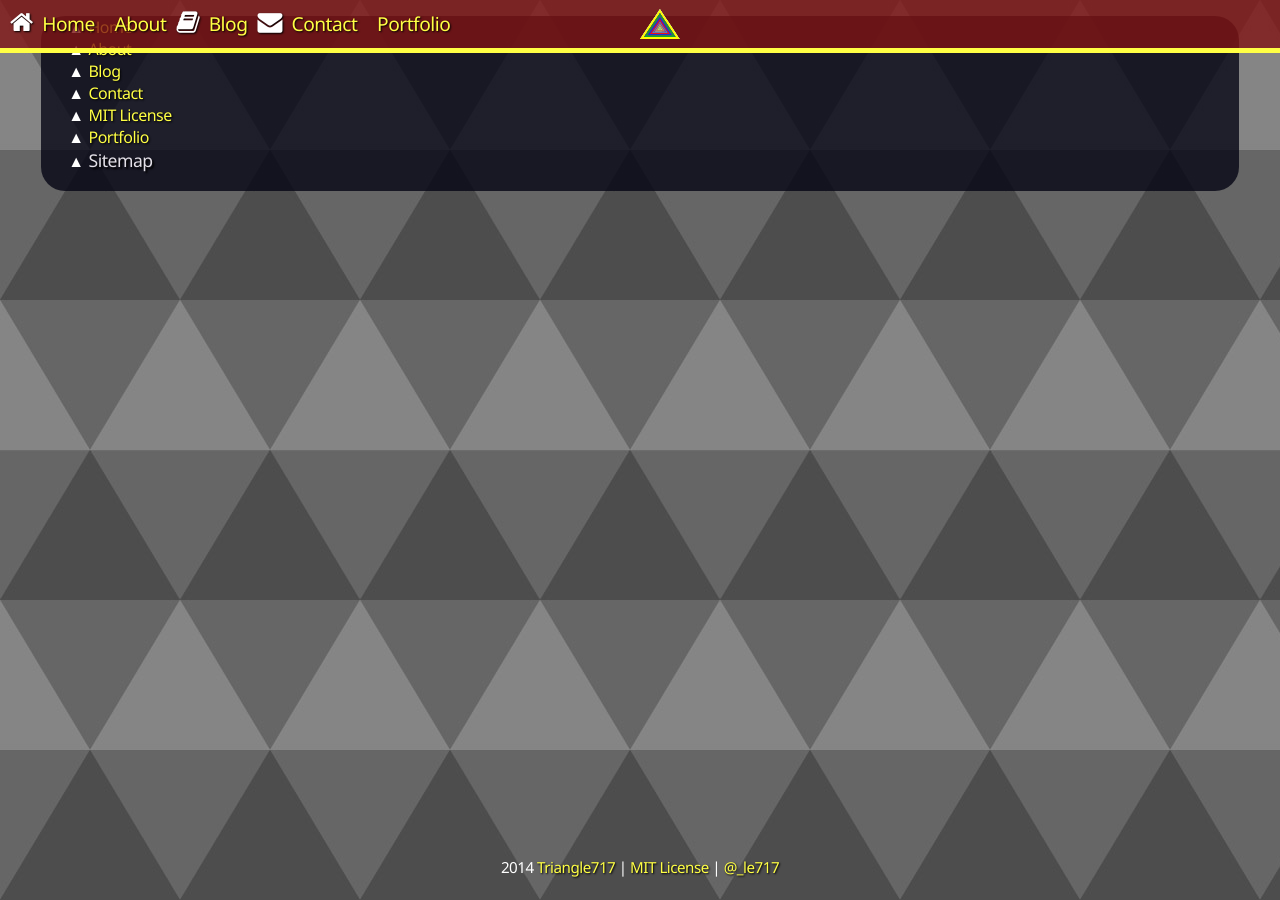
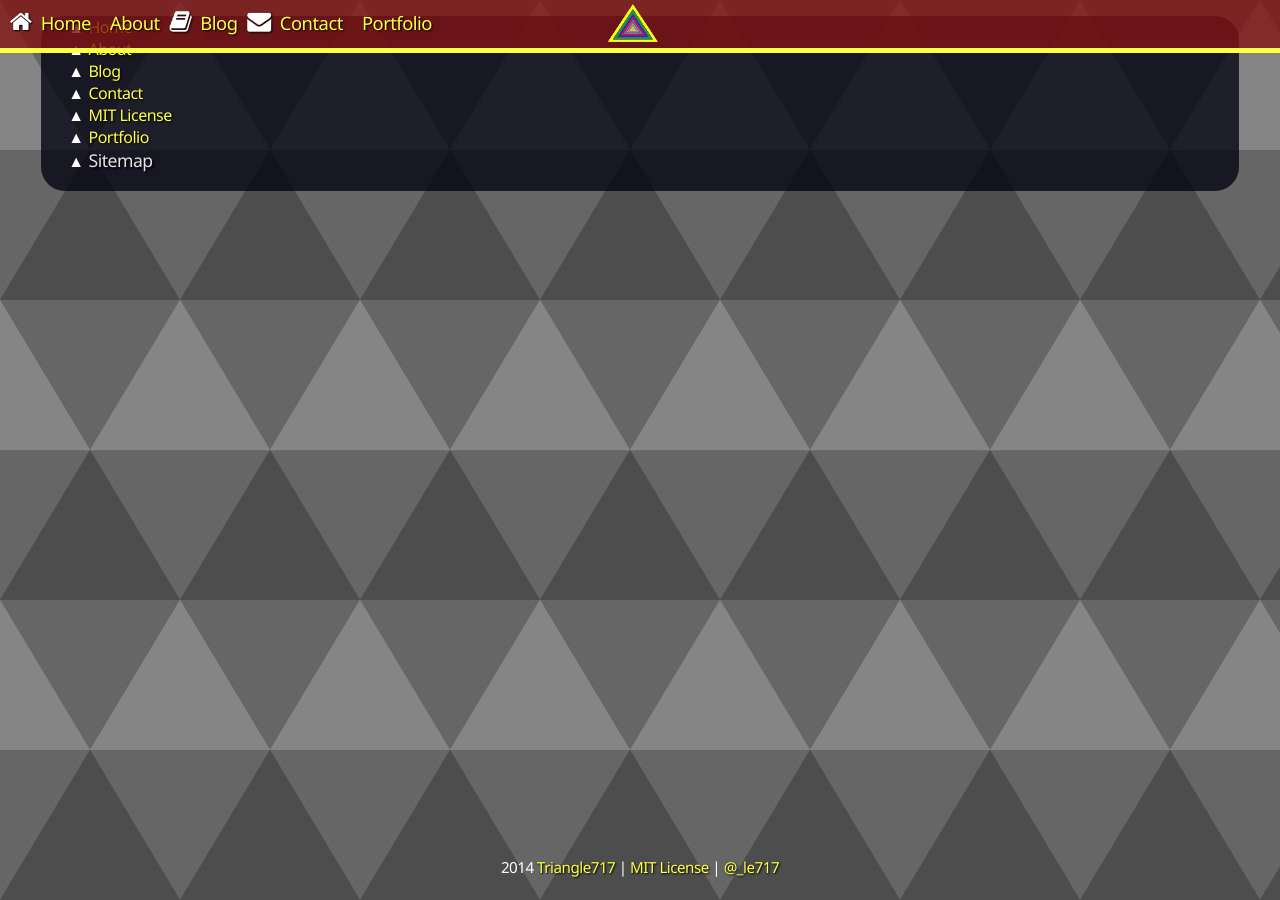
Before and after one commit to le717/le717.github.io, a Jekyll site: the page built from sitemap.html, in a window 1280 px wide. Built offline with Jekyll 4.4.1, drawn with Linux system fonts in a browser that asks for light colours; nearby versions of some CDN libraries.

Commit message:
Logo and mobile

```diff
--- a/_includes/navbar.html
+++ b/_includes/navbar.html
@@ -6,6 +6,6 @@
     <li><a href="/blog/"><span class="navbar-icon fa fa-book"></span><span class="navbar-text">Blog</span></a></li>
     <li><a href="/contact/"><span class="navbar-icon fa fa-envelope"></span><span class="navbar-text">Contact</span></a></li>
     <li><a href="/portfolio/"><span class="navbar-icon fa"></span><span class="navbar-text">Portfolio</span></a></li>
-    <li><a href="/"><span><img alt="Triangle Land logo" width="40" height="40" src="/img/Triangle717.svg"></span></a></li>
+    <li><a href="/"><span class="navbar-logo"><img alt="Triangle Land logo" width="50" height="50" src="/img/Triangle717.svg"></span></a></li>
   </ul>
 </div>
--- a/css/screen.scss
+++ b/css/screen.scss
@@ -25,11 +25,15 @@
 
 
 @media only screen and (max-width: 720px) {
-  .navbar .navbar-icon {
-    font-size: 1.25em;
-    margin-top: 0.1em;
+  .navbar {
+    .navbar-icon {
+      font-size: 1.3em;
+      margin-top: 0.1em;
+      margin-top: 0.6em;
+    }
+    .navbar-text { display: none; }
+    .navbar-logo { right: 3%; }
   }
-  .navbar .navbar-text { display: none; }
 
   .single-post, .page-section { width: 93%; }
   #featured-code-box { width: auto; }
--- a/css/style.scss
+++ b/css/style.scss
@@ -22,7 +22,7 @@
 .navbar {
   position: fixed;
   top: 0;
-  right: 0;
+  left: 0;
   width: 100%;
   height: 3em;
   background-color: rgba(128, 20, 20, 0.8);
@@ -42,6 +42,7 @@
   }
   .navbar-text { margin-left: 0.5em; }
 
+  // Flatten the list
   ul {
     list-style: outside none none;
     margin: 0;
@@ -52,17 +53,18 @@
     margin-top: 0.6em;
     float: left;
 
-    // Remove the triangle
+    // Remove the triangles
     &::before { content: ""; }
 
-    &:last-of-type > a > span {
+    // Center position the logo
+    .navbar-logo {
       position: absolute;
-      top: 0.2em;
-      left: 50%;
+      top: -0.1em;
+      left: 47.5%;
     }
 
     // Increase the text size
-    a { font-size: 1.2em; }
+    a { font-size: 1.15em; }
 
 //  // Line up navbar icons
 //  // About
```
